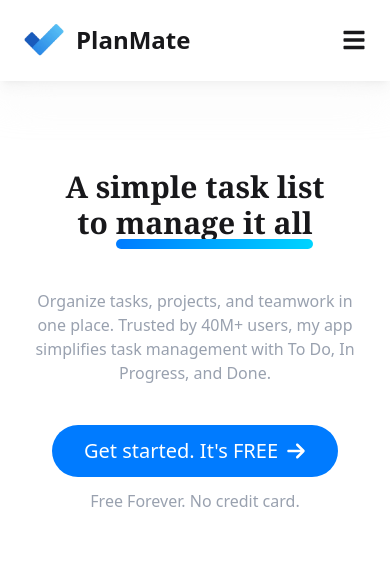
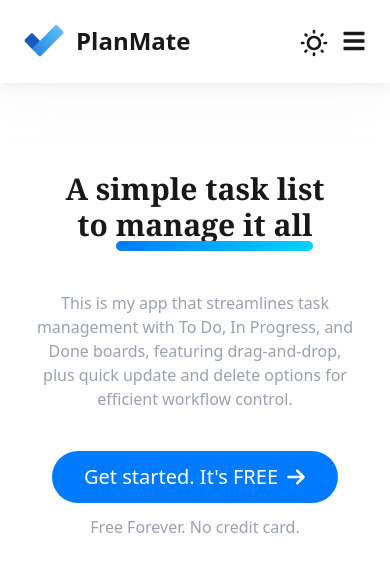
Before and after one commit to walid-official/task-manager, a React (Vite) app: page / in a window 390 px wide. Shown: the top 572 px of the page. Built offline with nearby package versions, Linux system fonts and the light colour scheme; no server answers.

Commit message:
dynamic color on categories are added

```diff
--- a/src/components/Hero/Hero.jsx
+++ b/src/components/Hero/Hero.jsx
@@ -36,10 +36,8 @@
               </span>
             </h1>
             <div className="pb-10 pt-12">
-              <p className="lg:text-[22px] md:text-[20px] lg:w-[50%] md:w-[60%] w-[90%] mx-auto text-center text-gray-400 ">
-                Organize tasks, projects, and teamwork in one place. Trusted by
-                40M+ users, my app simplifies task management with To Do, In
-                Progress, and Done.
+              <p className="lg:text-[22px] md:text-[20px] lg:w-[55%] md:w-[70%] w-[90%] mx-auto text-center text-gray-400 ">
+              This is my app that streamlines task management with To Do, In Progress, and Done boards, featuring drag-and-drop, plus quick update and delete options for efficient workflow control.
               </p>
             </div>
             <div className="flex justify-center">
--- a/src/components/Navbar/Navbar.jsx
+++ b/src/components/Navbar/Navbar.jsx
@@ -3,14 +3,14 @@
 import { AuthContext } from "../Authprovider/Authprovider";
 import { FaBars, FaTimes } from "react-icons/fa";
 import axios from "axios";
-import GoogleImg  from "../../assets/google.png"
+import GoogleImg from "../../assets/google.png";
 import { ThemeContext } from "../context/ThemeContext";
-import navImg from "../../assets/logo.png"
+import navImg from "../../assets/logo.png";
 const Navbar = () => {
   const { user, signInWithGoogle, userSignOut } = useContext(AuthContext);
   const navigate = useNavigate();
   const [isMenuOpen, setIsMenuOpen] = useState(false);
-  const {theme,toggleTheme} = useContext(ThemeContext)
+  const { theme, toggleTheme } = useContext(ThemeContext);
 
   // 🔄 Toggle mobile menu
   const toggleMenu = () => {
@@ -58,15 +58,15 @@
   // 📋 Navigation Links
   const Links = (
     <>
-    {
-      user &&  <NavLink
+      {user && (
+        <NavLink
           to="/hero"
           className="font-semibold"
           onClick={() => setIsMenuOpen(false)}
         >
           Home
         </NavLink>
-    }
+      )}
 
       {user && (
         <NavLink
@@ -97,11 +97,11 @@
   );
 
   return (
-    <div className={`lg:px-24 md:px-10 px-4 border-b-gray-500 shadow-lg ${
-      theme === "light"
-        ? ""
-        : "dark:bg-gray-900 dark:text-white"
-    }`}>
+    <div
+      className={`lg:px-24 md:px-10 px-4 border-b-gray-500 shadow-lg ${
+        theme === "light" ? "" : "dark:bg-gray-900 dark:text-white"
+      }`}
+    >
       <div className="navbar flex justify-between items-center py-6">
         {/* 🚀 Logo */}
         <div className="flex gap-3 items-center">
@@ -139,9 +139,37 @@
         </div>
 
         {/* 📱 Mobile Toggle */}
-        <div className="lg:hidden text-2xl cursor-pointer" onClick={toggleMenu}>
-          {isMenuOpen ? <FaTimes /> : <FaBars />}
+        <div className="lg:hidden flex items-center space-x-3 text-2xl cursor-pointer" onClick={toggleMenu}>
+
+          <div className="">
+            <label className="swap swap-rotate cursor-pointer">
+              <input
+                type="checkbox"
+                onChange={toggleTheme}
+                checked={theme === "dark"}
+                aria-label="Toggle dark mode"
+              />
+              {/* Sun Icon */}
+              <svg
+                className="swap-off h-8 w-8 fill-current"
+                xmlns="http://www.w3.org/2000/svg"
+                viewBox="0 0 24 24"
+              >
+                <path d="M5.64,17l-.71.71a1,1,0,0,0,0,1.41,1,1,0,0,0,1.41,0l.71-.71A1,1,0,0,0,5.64,17ZM5,12a1,1,0,0,0-1-1H3a1,1,0,0,0,0,2H4A1,1,0,0,0,5,12Zm7-7a1,1,0,0,0,1-1V3a1,1,0,0,0-2,0V4A1,1,0,0,0,12,5ZM5.64,7.05a1,1,0,0,0,.7.29,1,1,0,0,0,.71-.29,1,1,0,0,0,0-1.41l-.71-.71A1,1,0,0,0,4.93,6.34Zm12,.29a1,1,0,0,0,.7-.29l.71-.71a1,1,0,1,0-1.41-1.41L17,5.64a1,1,0,0,0,0,1.41A1,1,0,0,0,17.66,7.34ZM21,11H20a1,1,0,0,0,0,2h1a1,1,0,0,0,0-2Zm-9,8a1,1,0,0,0-1,1v1a1,1,0,0,0,2,0V20A1,1,0,0,0,12,19ZM18.36,17A1,1,0,0,0,17,18.36l.71.71a1,1,0,0,0,1.41,0,1,1,0,0,0,0-1.41ZM12,6.5A5.5,5.5,0,1,0,17.5,12,5.51,5.51,0,0,0,12,6.5Zm0,9A3.5,3.5,0,1,1,15.5,12,3.5,3.5,0,0,1,12,15.5Z" />
+              </svg>
+              {/* Moon Icon */}
+              <svg
+                className="swap-on h-8 w-8 fill-current"
+                xmlns="http://www.w3.org/2000/svg"
+                viewBox="0 0 24 24"
+              >
+                <path d="M21.64,13a1,1,0,0,0-1.05-.14,8.05,8.05,0,0,1-3.37.73A8.15,8.15,0,0,1,9.08,5.49a8.59,8.59,0,0,1,.25-2A1,1,0,0,0,8,2.36,10.14,10.14,0,1,0,22,14.05,1,1,0,0,0,21.64,13Zm-9.5,6.69A8.14,8.14,0,0,1,7.08,5.22v.27A10.15,10.15,0,0,0,17.22,15.63a9.79,9.79,0,0,0,2.1-.22A8.11,8.11,0,0,1,12.14,19.73Z" />
+              </svg>
+            </label>
           </div>
+          <div className="">{isMenuOpen ? <FaTimes /> : <FaBars />}</div>
+        </div>
+
       </div>
 
       {/* 📲 Mobile Menu Dropdown */}
--- a/src/components/Tasks/Tasks.jsx
+++ b/src/components/Tasks/Tasks.jsx
@@ -26,6 +26,7 @@
       );
       const data = await response.json();
       setTasks(data);
+      console.log(data);
     } catch (error) {
       console.error(`Error fetching ${category} tasks:`, error);
     }
@@ -160,7 +161,8 @@
                       <h2 className="md:text-xl md:font-semibold text-[17px] font-bold">
                         {task.title}
                       </h2>
-                      <p className="text-sm py-1 text-gray-500">
+
+                      <p className={`text-sm py-1 ${task.category === "Done" && "text-green-400"} ${task.category === "To Do" && "text-gray-400"} ${task.category === "In Progress" && "text-[#FFC107]"}`}>
                         {new Date(task.timestamp).toLocaleString()}
                       </p>
                     </div>
```
Lines whose indentation alone changed are shown as unchanged.
